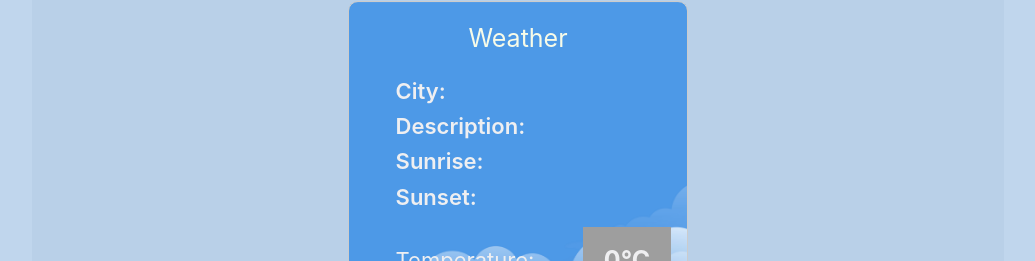
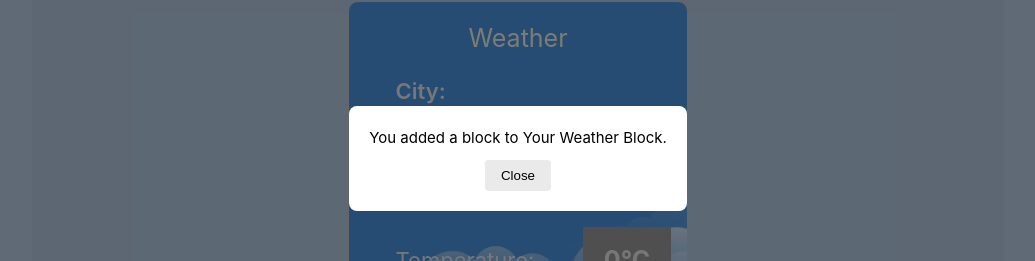
Before and after one commit to Yuliteg/WeatherApp, a Vue app in the folder weather-app/: page / in a window 1280 px wide. Both pictures are taken after a click on the button 770 px from the left and 280 px from the top of the page. Shown: the part 242-503 px from the top of the page, without its empty margins (122-1157 px from the left). Built offline with nearby package versions, Linux system fonts and the light colour scheme; no server answers; grey boxes are pictures that could not be loaded; some icons are missing.

Commit message:
addWeatherBlock-functionality

```diff
--- /dev/null
+++ b/weather-app/src/components/ModalComponent.vue
@@ -0,0 +1,52 @@
+<template>
+  <div class="modal-backdrop" @click="closeModal">
+    <div class="modal" @click.stop>
+      <div class="modal__content">
+        <slot></slot>
+        <button class="modal__button" @click="closeModal">Close</button>
+      </div>
+    </div>
+  </div>
+</template>
+
+<script>
+export default {
+  methods: {
+    closeModal() {
+      this.$emit('close');
+    },
+  },
+};
+</script>
+
+<style scoped>
+.modal-backdrop {
+  position: fixed;
+  top: 0;
+  left: 0;
+  width: 100%;
+  height: 100%;
+  background-color: rgba(0, 0, 0, 0.5);
+  display: flex;
+  align-items: center;
+  justify-content: center;
+  z-index: 9999;
+  pointer-events: auto;
+}
+
+.modal {
+  background-color: white;
+  padding: 20px;
+  border-radius: 8px;
+  text-align: center;
+}
+
+.modal__button {
+  margin-top: 10px;
+  padding: 8px 16px;
+  background-color: #eaeaea;
+  border: none;
+  border-radius: 4px;
+  cursor: pointer;
+}
+</style>
--- a/weather-app/src/components/SearchComponent.vue
+++ b/weather-app/src/components/SearchComponent.vue
@@ -1,7 +1,7 @@
 <template>
   <div class="search-container">
-    <input class="search-container__input" v-model="searchText" :placeholder="placeholder" @input="fetchCityOptions"
-      @keydown.enter="selectOption" autocomplete="off" />
+    <input ref="searchInput" class="search-container__input" v-model="searchText" :placeholder="placeholder"
+      @input="fetchCityOptions" @keydown.enter="selectOption" autocomplete="off" />
     <ul v-if="autocompleteOptions.length" class="autocomplete-options"
       :class="{ 'single-option': autocompleteOptions.length === 1 }">
       <li v-for="(option, index) in autocompleteOptions" :key="index" :class="{ selected: index === selectedOptionIndex }"
@@ -19,7 +19,7 @@
 import { CIcon } from '@coreui/icons-vue';
 import { cilSearch } from '@coreui/icons';
 import axios from 'axios';
-import { ref, reactive } from 'vue';
+import { ref, reactive, onMounted, watch } from 'vue';
 import { updateSelectedCity } from "@/helpers/weatherHelpers"
 
 export default {
@@ -40,6 +40,21 @@ export default {
     const searchText = ref('');
     const placeholder = 'Search for a city';
     const autocompleteOptions = reactive([]);
+
+    const searchInput = ref(null);
+
+    const handleClickOutside = (event) => {
+      if (!searchInput.value || !searchInput.value.contains(event.target)) {
+        searchText.value = '';
+      }
+    };
+
+    onMounted(() => {
+      document.addEventListener('click', handleClickOutside);
+      return () => {
+        document.removeEventListener('click', handleClickOutside);
+      };
+    });
 
     const fetchCityOptions = async () => {
       if (searchText.value !== '') {
@@ -75,6 +90,9 @@ export default {
         }
       }
     };
+    watch(() => props, () => {
+      searchInput.value = props.$refs.searchInput;
+    });
 
     return {
       searchText,
@@ -84,7 +102,8 @@ export default {
       selectedOptionIndex,
       selectOption,
       cilSearch,
-      updateSelectedCity
+      updateSelectedCity,
+      searchInput,
     };
   },
 };
--- a/weather-app/src/components/WeatherCard.vue
+++ b/weather-app/src/components/WeatherCard.vue
@@ -2,11 +2,11 @@
   <div class="weather-card">
     <div class="weather-card__container">
       <div class="weather-card__header flex">
-        <button class="weather-card__favorite-btn" @click="closeCard" title="Add to Favorites">
+        <button class="weather-card__favorite-btn" title="Add to Favorites">
           <CIcon :icon="cilStar" size="lg" class="icon" />
         </button>
         <p class="weather-card__title">Weather</p>
-        <button class="weather-card__add-btn" @click="closeCard" title="Add to Weather Blocks">
+        <button class="weather-card__add-btn" @click="addBlock" title="Add to Weather Blocks">
           <CIcon :icon="cilXCircle" size="lg" class="icon" />
         </button>
       </div>
@@ -63,9 +63,9 @@ export default {
     }
   },
   methods: {
-    closeCard() {
-      // Implement your logic to close the weather card
-    },
+    addBlock() {
+    this.$emit('addWeatherBlock');
+  },
   },
 };
 </script>
--- a/weather-app/src/helpers/weatherHelpers.js
+++ b/weather-app/src/helpers/weatherHelpers.js
@@ -16,7 +16,5 @@ export const updateSelectedCity = (data, selectedCity) => {
   selectedCity.sunrise = formatTime(new Date(data.sys.sunrise * 1000));
   selectedCity.sunset = formatTime(new Date(data.sys.sunset * 1000));
   selectedCity.temperature = convertKelvinToCelsius(data.main.temp);
-
-
   selectedCity.windData = data.wind;
 };
--- a/weather-app/src/views/HomeView.vue
+++ b/weather-app/src/views/HomeView.vue
@@ -3,27 +3,33 @@
     <div class="container flex">
       <p class="container__title">Select a city and view the weather forecast.</p>
       <Search :selectedCity="selectedCity" :fetchCurrentLocationWeather="fetchCurrentLocationWeather" />
-      <WeatherCard :cityData="selectedCity" />
+      <WeatherCard :cityData="selectedCity" @addWeatherBlock="addWeatherBlock" />
     </div>
     <div class="weather-block__container">
       <p class="weather-block__header">Your Weather Block</p>
       <div class="weather-block__flex">
-
+        <WeatherCard v-for="(block, index) in weatherBlocks" :key="index" :cityData="block" />
       </div>
     </div>
   </main>
+
+  <Modal v-if="showModal" @close="showModal = false">
+    <p>{{ modalMessage }}</p>
+  </Modal>
 </template>
 
 <script>
 import WeatherCard from '../components/WeatherCard.vue';
-import Search from '../components/SearchComponent.vue';
-import { reactive, onMounted } from 'vue';
-import { fetchCurrentLocationWeather } from '@/helpers/fetch';
+import Search from '../components/SearchComponent.vue';;
+import { fetchCurrentLocationWeather } from '@/helpers/weatherFetch';
+import { reactive, onMounted, ref } from 'vue'
+import Modal from '../components/ModalComponent.vue';
 
 export default {
   components: {
     WeatherCard,
     Search,
+    Modal
   },
   setup() {
     const selectedCity = reactive({
@@ -35,13 +41,38 @@ export default {
       windData: [],
     });
 
+    const weatherBlocks = reactive([]);
+
+    const showModal = ref(false);
+    const modalMessage = ref("");
+
     onMounted(() => {
       fetchCurrentLocationWeather(selectedCity);
     });
 
+    const addWeatherBlock = () => {
+      if (weatherBlocks.length >= 5) {
+        modalMessage.value = "You cannot add more than 5 weather blocks.";
+      } else {
+        const isAlreadyAdded = weatherBlocks.some((block) => block.name === selectedCity.name);
+        if (isAlreadyAdded) {
+          modalMessage.value = "This weather block is already added.";
+        } else {
+          const newBlock = { ...selectedCity };
+          weatherBlocks.push(newBlock);
+          modalMessage.value = "You added a block to Your Weather Block.";
+        }
+      }
+      showModal.value = true;
+    };
+
     return {
       selectedCity,
       fetchCurrentLocationWeather,
+      weatherBlocks,
+      addWeatherBlock,
+      showModal,
+      modalMessage
     };
   },
 };
```
Also changed, not shown: weather-app/src/helpers/weatherFetch.js (renamed from weather-app/src/helpers/fetch.js).
